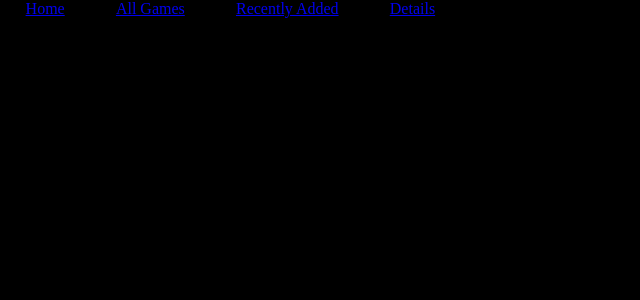
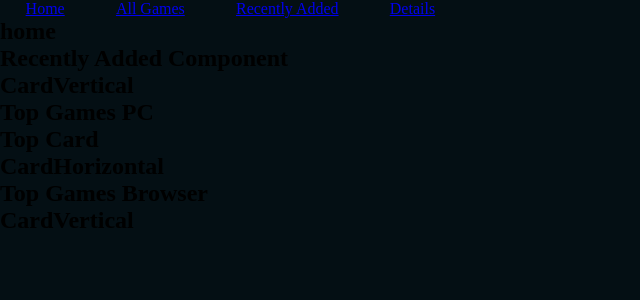
Before and after one commit to xoFrey/Free2Game, a React (Vite) app: page / in a window 1280 px wide. Shown: the top 300 px of the page, without its empty margins (0-640 px from the left). Built offline with nearby package versions, Linux system fonts and the light colour scheme.

Commit message:
fixed bgcolor

```diff
--- a/src/index.css
+++ b/src/index.css
@@ -8,5 +8,9 @@ image {
 }
 
 html {
-  background-color: black;
+  background-color: var(--bg-color);
 }
+
+:root {
+  --bg-color: #040f14;
+}
```
